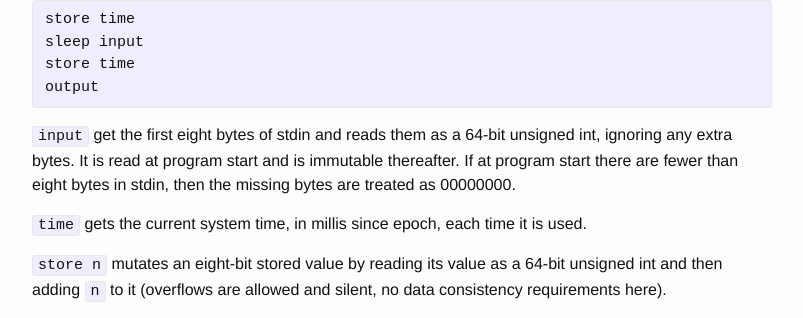
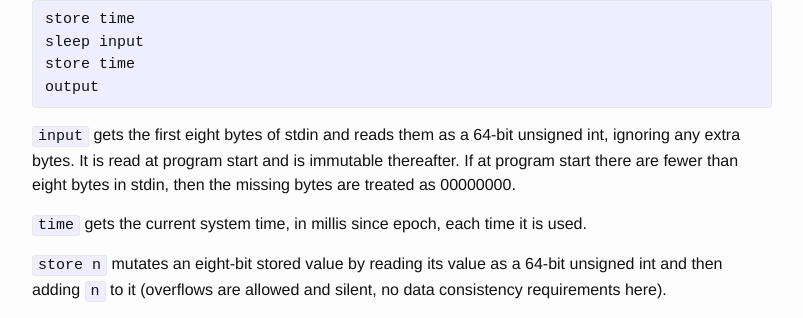
Before and after one commit to friedbrice/friedbrice.github.io, a Jekyll site: the page built from _posts/2018-05-16-denotational-semantics-in-a-nutshell.md, in a window 1280 px wide and 900 px high, scrolled down 1527 px. Shown: the part 134-452 px from the top of the window, without its empty margins (238-1041 px from the left). Built offline with Jekyll 4.4.1, drawn with Linux system fonts in a browser that asks for light colours; comment, search, counter and statistics services are not loaded.

Commit message:
fix some typos

```diff
--- a/_posts/2018-05-16-denotational-semantics-in-a-nutshell.md
+++ b/_posts/2018-05-16-denotational-semantics-in-a-nutshell.md
@@ -97,7 +97,7 @@ store time
 output
 {% endhighlight %}
 
-`input` get the first eight bytes of stdin and reads them as a 64-bit
+`input` gets the first eight bytes of stdin and reads them as a 64-bit
 unsigned int, ignoring any extra bytes. It is read at program start and
 is immutable thereafter. If at program start there are fewer than eight
 bytes in stdin, then the missing bytes are treated as 00000000.
```
Also changed, not shown: _posts/2018-04-18-exception-handling-and-io-with-mtl.md (+1 -1 lines).
